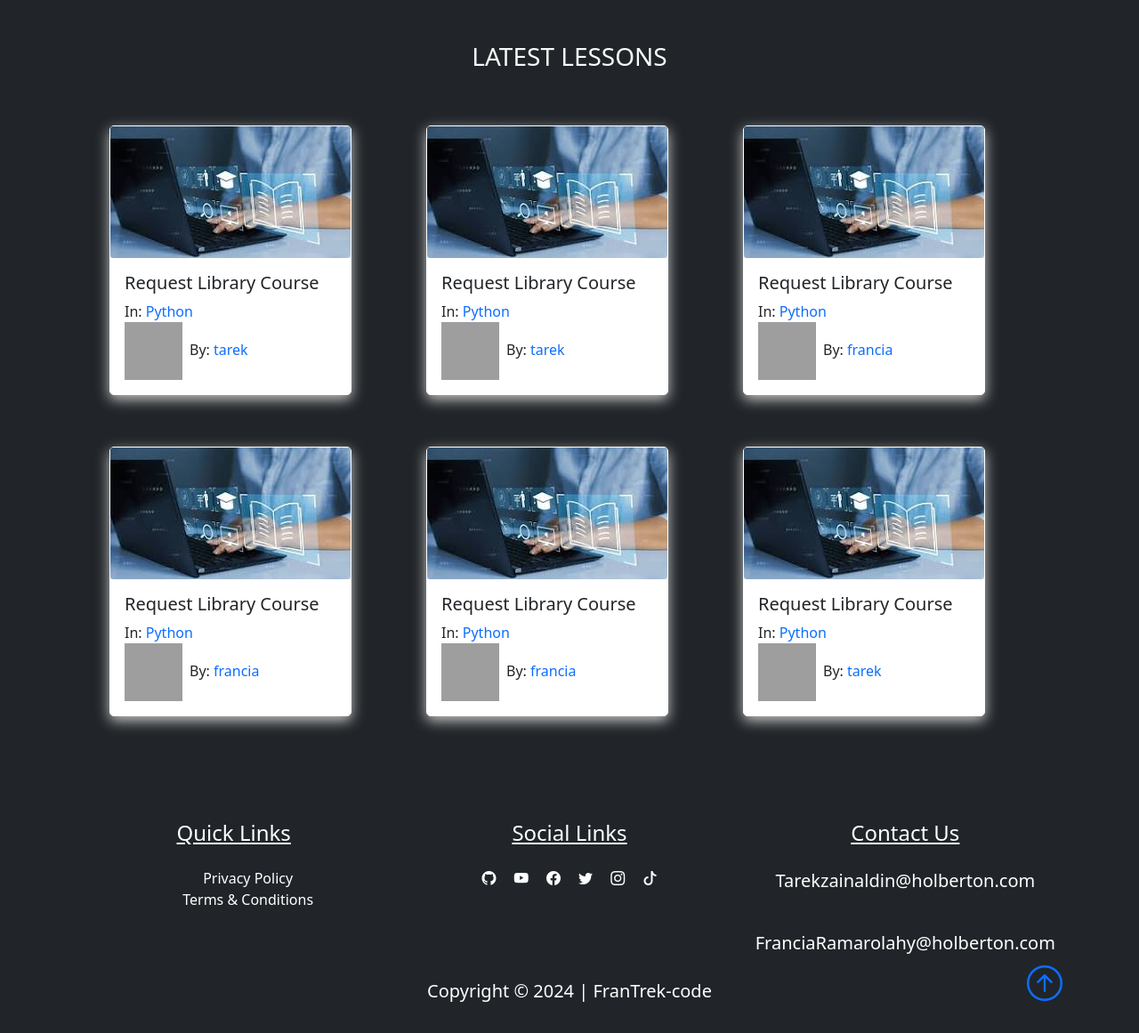
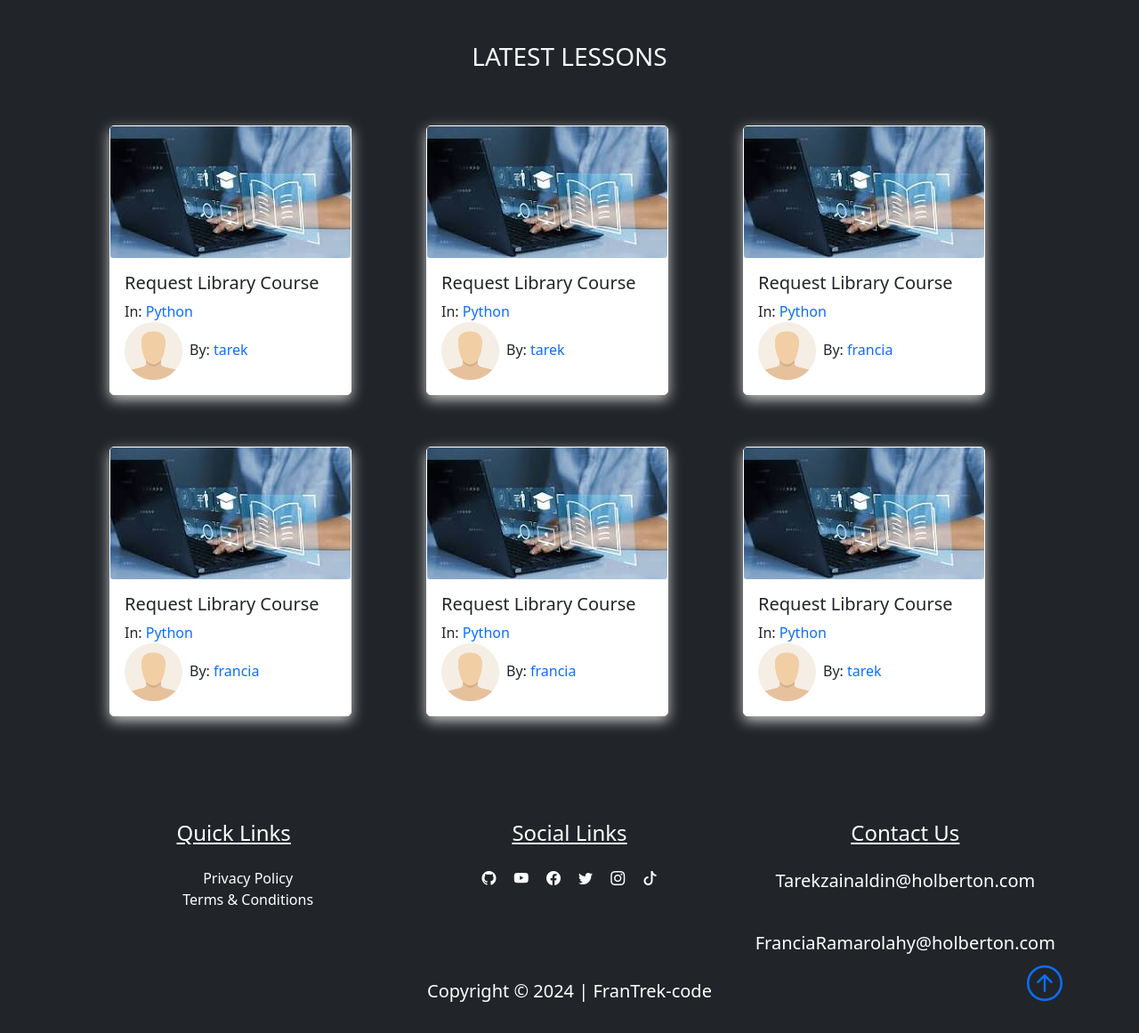
Before and after one commit to TarekzainAldin/FranTrek-Code, a Flask app: page / in a window 1280 px wide. Shown: the part 1274-2435 px from the top of the page at 89% size. Run offline with Flask 3, Linux system fonts and the light colour scheme; grey boxes are pictures that could not be loaded.

Commit message:
mv file default.jpg to default.png

```diff
--- a/templates/home.html
+++ b/templates/home.html
@@ -119,7 +119,7 @@
                         <p class="card-text mb-0">In:
                             <a class="text-decoration-none" href="#">{{lesson.course}}</a>
                         </p>
-                        <span><img class="article-img" src="{{url_for('static', filename='default.jpg')}}" alt="">By: <a
+                        <span><img class="article-img" src="{{url_for('static', filename='default.png')}}" alt="">By: <a
                                 href="#" class="link">{{lesson.author}}</a></span>
 
                     </div>
```
